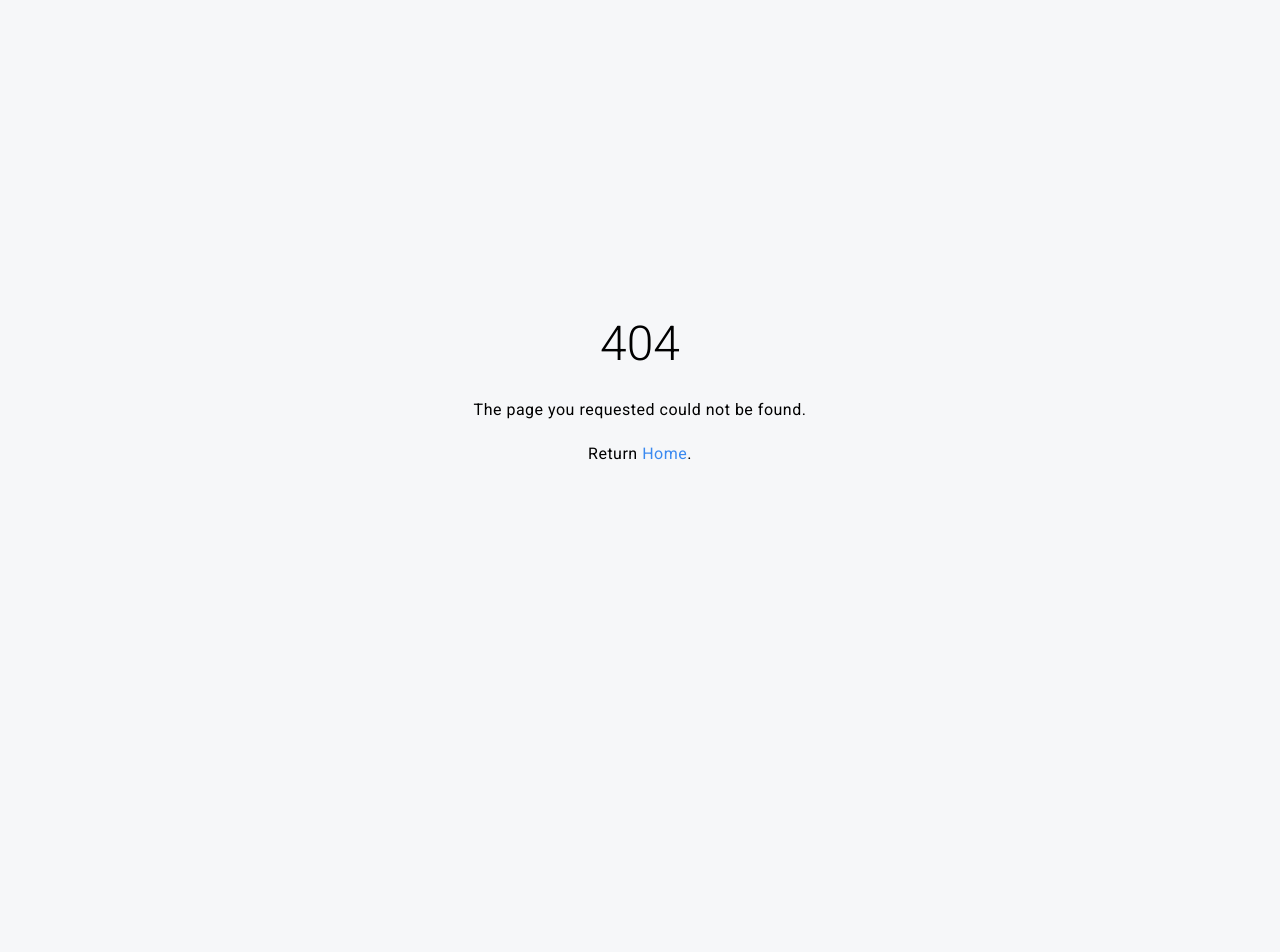
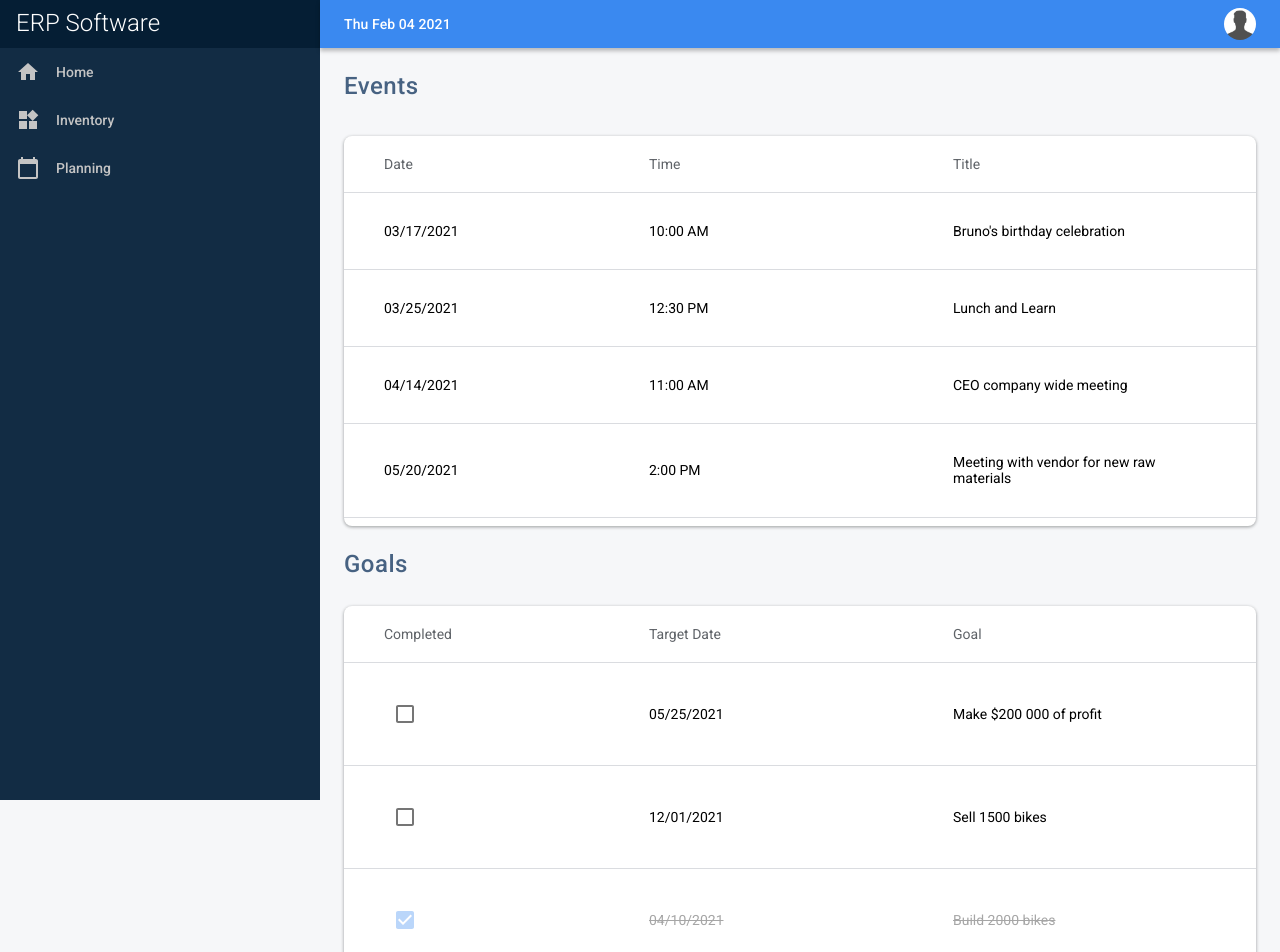
Before and after one commit to Talos10/SOEN390-team-9, a React (Create React App) app in the folder frontend/: page /planning in a window 1280 px wide. Before the commit this address had no page. Shown: the top 952 px of the page. Before the commit the page ends 800 px from the top, so only its background shows below. Built offline with nearby package versions, Linux system fonts and the light colour scheme; sample sign-in values are in the browser's storage.

Commit message:
Added planning page
Planning page contains:
- Events table (important meetings, company events)
- Goals table (things that the company wishes to achieve by a certain date)

```diff
--- a/frontend/src/components/container/appbar/Appbar.tsx
+++ b/frontend/src/components/container/appbar/Appbar.tsx
@@ -16,6 +16,7 @@ export default function Appbar({ showSidenav, toggleSidenav }: Props) {
   const [isProfileOptionOpened, setProfileOption] = useState<boolean>(false);
   const onMenuClick = (): void => toggleSidenav(!showSidenav);
   const onProfileClick = (): void => setProfileOption(!isProfileOptionOpened);
+  const date = new Date();
 
   return (
     <div className={styles.Appbar}>
@@ -25,7 +26,7 @@ export default function Appbar({ showSidenav, toggleSidenav }: Props) {
         </IconButton>
 
         <span className="subtitle2">
-          Inventory
+          {date.toDateString()}
         </span>
       </div>
 
--- a/frontend/src/components/container/sidenav/Sidenav.tsx
+++ b/frontend/src/components/container/sidenav/Sidenav.tsx
@@ -1,6 +1,6 @@
 import { Dispatch } from 'react';
 import { Link } from 'react-router-dom';
-import { Home, Widgets } from '@material-ui/icons';
+import { Home, Widgets, CalendarToday } from '@material-ui/icons';
 
 import styles from './Sidenav.module.css';
 
@@ -25,6 +25,10 @@ export default function Sidenav({ showSidenav, toggleSidenav }: Props) {
           <Widgets style={{ paddingRight: 16 }} />
           Inventory
         </Link>
+        <Link to="/planning" className={styles.SidenavItem}>
+          <CalendarToday style={{ paddingRight: 16 }} />
+          Planning
+        </Link>
       </nav>
       {showSidenav && <button onClick={() => toggleSidenav(!showSidenav)} className={styles.SidenavShadow} />}
     </aside>
--- /dev/null
+++ b/frontend/src/pages/planning/Planning.scss
@@ -0,0 +1,100 @@
+.Planning {
+    .planning_top {
+      display: flex;
+      justify-content: space-between;
+    }
+    .planning_top_buttons {
+        justify-content: space-between;
+        margin-left: 100;;
+      }
+
+    .table_title {
+      padding: 0;
+
+      @media (min-width: 768px) {
+        padding: 0 0 8px;
+      }
+
+      table {
+        width: 100%;
+        min-width: 100%;
+        table-layout: fixed;
+        border-collapse: collapse;
+        font-size: 12px;
+        color: var(--text-faded);
+
+        @media (min-width: 768px) {
+          font-size: 14px;
+          color: var(--text);
+        }
+
+        thead {
+          display: none;
+
+          @media (min-width: 768px) {
+            display: table-header-group;
+          }
+        }
+
+        tr {
+          border-bottom: 1px solid var(--border);
+          display: flex;
+          flex-direction: column;
+          padding: 16px;
+
+          @media (min-width: 768px) {
+            display: table-row;
+
+            th,
+            td {
+
+              &:first-child {
+                padding-left: 40px;
+              }
+
+              &:last-child {
+                padding-right: 40px;
+              }
+            }
+
+            td {
+              padding-top: 30px;
+              padding-bottom: 30px;
+            }
+          }
+
+          .name {
+            font-size: 14px;
+            color: var(--text);
+          }
+
+          th {
+            padding-top: 20px;
+            padding-bottom: 20px;
+            font-weight: 400;
+            color: var(--text-faded);
+            text-align: left;
+          }
+
+          @media (min-width: 768px) {}
+        }
+
+        tbody tr {
+          transition: background-color 150ms cubic-bezier(0.4, 0, 0.2, 1) 0ms;
+
+          &:hover {
+            cursor: pointer;
+            background-color: #F5F5F5;
+          }
+        }
+
+      }
+    }
+    .goal_completed {
+        opacity: 35%;
+        text-decoration: line-through;
+    }
+    .goal_incomplete {
+
+    }
+  }
--- /dev/null
+++ b/frontend/src/pages/planning/Planning.tsx
@@ -0,0 +1,116 @@
+import { Container, Card } from "../../components";
+import './Planning.scss';
+import { Button } from '@material-ui/core';
+import { Link } from 'react-router-dom';
+import Checkbox from '@material-ui/core/Checkbox';
+import { useState } from "react";
+
+export default function Planning() {
+
+    const [events, setEvents] = useState([
+        { id: 1, date: "03/17/2021", time: "10:00 AM", title: "Bruno's birthday celebration"},
+        { id: 2, date: "03/25/2021", time: "12:30 PM", title: "Lunch and Learn"},
+        { id: 3, date: "04/14/2021", time: "11:00 AM", title: "CEO company wide meeting"},
+        { id: 4, date: "05/20/2021", time: "2:00 PM", title: "Meeting with vendor for new raw materials"},
+      ]);
+
+    const [goals, setGoals] = useState([
+        { id: 1, completed: true, date: "04/10/2021", title: "Build 2000 bikes"},
+        { id: 2, completed: false, date: "05/25/2021", title: "Make $200 000 of profit"},
+        { id: 3, completed: false, date: "12/01/2021", title: "Sell 1500 bikes"},
+      ]);
+
+      const handleCheckboxTick = (event: React.ChangeEvent<HTMLInputElement>) => {
+          setGoals(goals.map(goal => goal.id === Number(event.target.value) ? {...goal, completed: !goal.completed} : goal));
+          console.log(goals);
+      };
+
+    return (
+        <Container>
+            <div className="Planning">
+                <div className="planning_top">
+                    <h1 className="title table_title">Events</h1>
+                </div>
+                <div className="planning_top_buttons">
+                    {/* <Button color="primary" variant="contained" component={Link} to="/inventory/add-item">
+                        Add Item
+                    </Button> */}
+                </div>
+                <Card className="table_title">
+                    <table>
+                        <thead>
+                            <tr>
+                                <th>Date</th>
+                                <th>Time</th>
+                                <th>Title</th>
+                            </tr>
+                        </thead>
+                        <tbody>
+                        {events.map(event =>
+                            <tr key={event.id}>
+                                <td className="name">{event.date}</td>
+                                <td>{event.time}</td>
+                                <td>{event.title}</td>
+                            </tr>
+                        )}
+                        </tbody>
+                    </table>
+                </Card>
+                <div className="planning_top">
+                    <h1 className="title">Goals</h1>
+                </div>
+                <Card className="table_title">
+                    <table>
+                        <thead>
+                            <tr>
+                                <th>Completed</th>
+                                <th>Target Date</th>
+                                <th>Goal</th>
+                            </tr>
+                        </thead>
+                        <tbody>
+                        {/*Display incomplete goals first*/}
+                        {goals.map(goal => {
+                        if (goal.completed === false)
+                        return (
+                            <tr key={goal.id}>
+                                <td className="name">
+                                    <Checkbox
+                                        value={goal.id}
+                                        checked={goal.completed}
+                                        onChange={handleCheckboxTick}
+                                        name="checkedB"
+                                        color="primary"
+                                    />
+                                </td>
+                                <td>{goal.date}</td>
+                                <td>{goal.title}</td>
+                            </tr>
+                        )}
+                        )}
+                        {/* Display completed goals at end */}
+                        {goals.map(goal => {
+                        if (goal.completed === true)
+                        return (
+                            <tr key={goal.id} className="goal_completed">
+                                <td className="name">
+                                    <Checkbox
+                                        value={goal.id}
+                                        checked={goal.completed}
+                                        onChange={handleCheckboxTick}
+                                        name="checkedB"
+                                        color="primary"
+                                    />
+                                </td>
+                                <td>{goal.date}</td>
+                                <td>{goal.title}</td>
+                            </tr>
+                        )}
+                        )}
+                        </tbody>
+                    </table>
+                </Card>
+            </div>
+        </Container>
+        );
+}
--- a/frontend/src/router/Router.tsx
+++ b/frontend/src/router/Router.tsx
@@ -1,6 +1,7 @@
 import { useEffect, useState } from 'react';
 import { Route, Switch, useLocation } from 'react-router-dom';
 import { Login, Home, NotFound, Inventory, AddItem } from '../pages';
+import Planning from '../pages/planning/Planning';
 import Guard from './Guard';
 
 export default function Router() {
@@ -23,6 +24,7 @@ export default function Router() {
       <Guard path="/home" component={Home} allowIf={loggedIn} exact />
       <Guard path="/inventory" component={Inventory} allowIf={loggedIn} exact />
       <Guard path="/inventory/add-item" component={AddItem} allowIf={loggedIn} exact />
+      <Guard path="/planning" component={Planning} allowIf={loggedIn} exact />
       <Route component={NotFound} />
     </Switch >
   )
```
